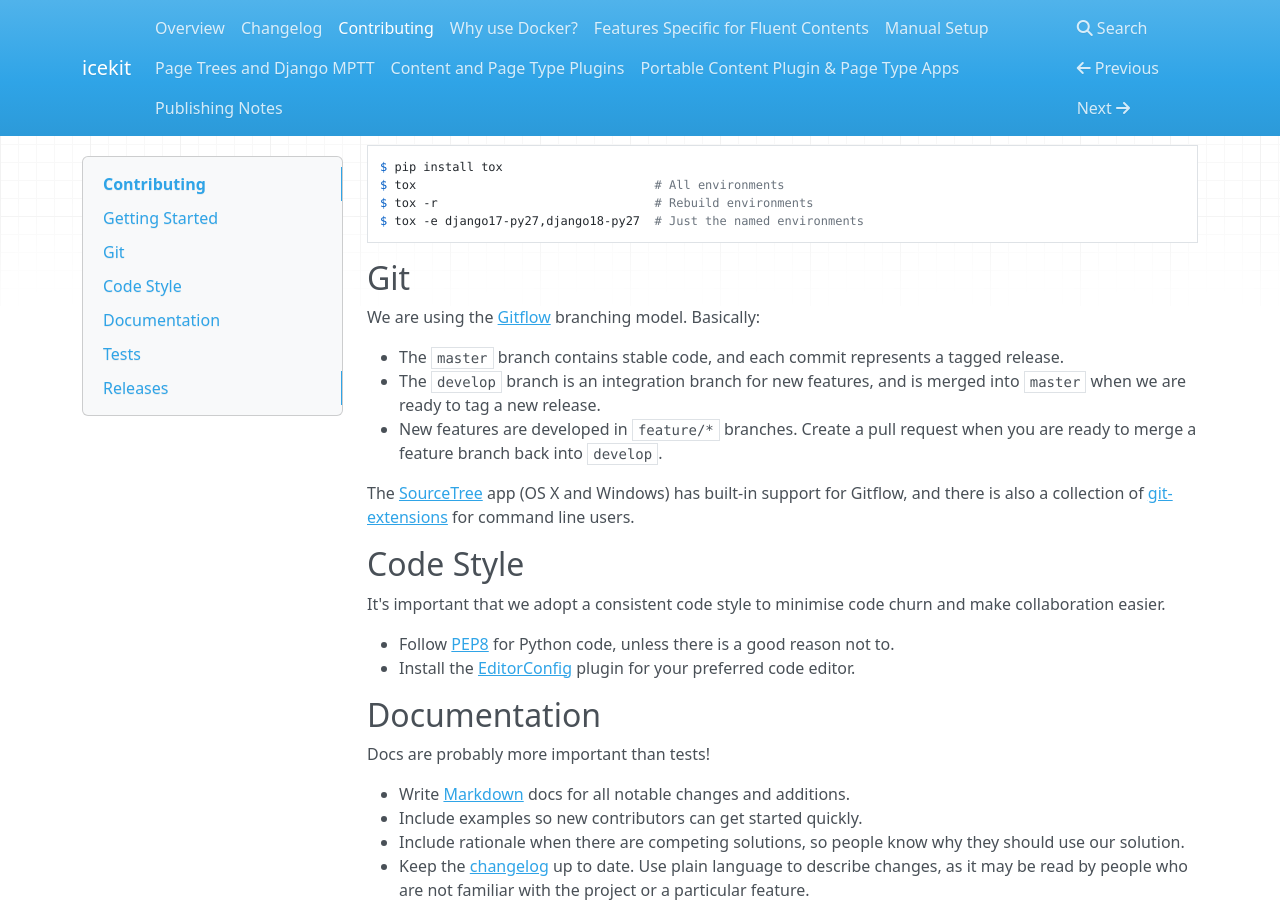
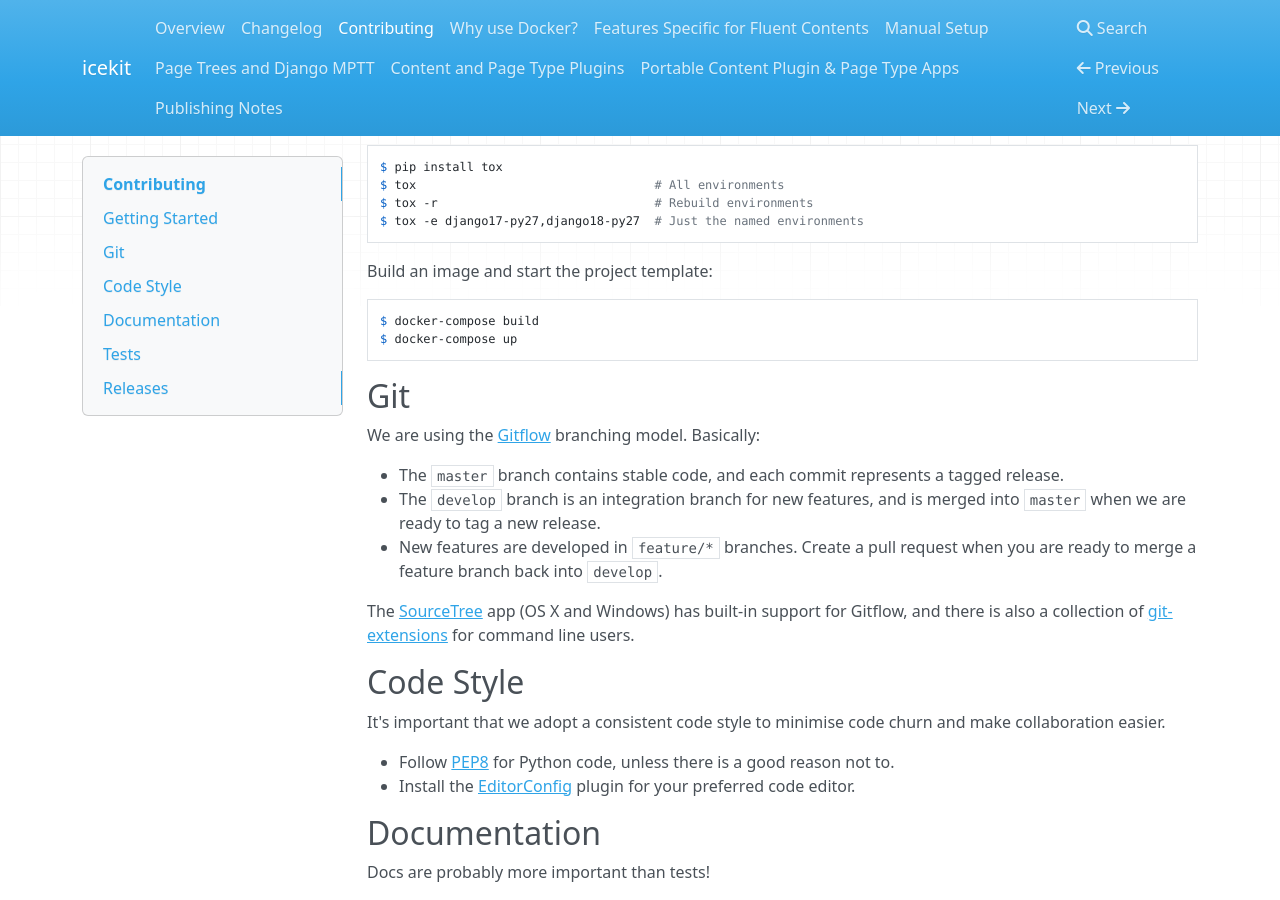
Before and after one commit to ic-labs/django-icekit, an MkDocs documentation site: the page built from docs/contributing.md, in a window 1280 px wide and 900 px high, scrolled down 314 px. Built offline with MkDocs 1.6.1, drawn with Linux system fonts in a browser that asks for light colours; nearby versions of some CDN libraries.

Commit message:
Add note to contribute docs about how to run the project template from a working copy.

```diff
--- a/docs/contributing.md
+++ b/docs/contributing.md
@@ -15,6 +15,11 @@ Run the tests:
     $ tox                                 # All environments
     $ tox -r                              # Rebuild environments
     $ tox -e django17-py27,django18-py27  # Just the named environments
+
+Build an image and start the project template:
+
+    $ docker-compose build
+    $ docker-compose up
 
 ## Git
 
```
